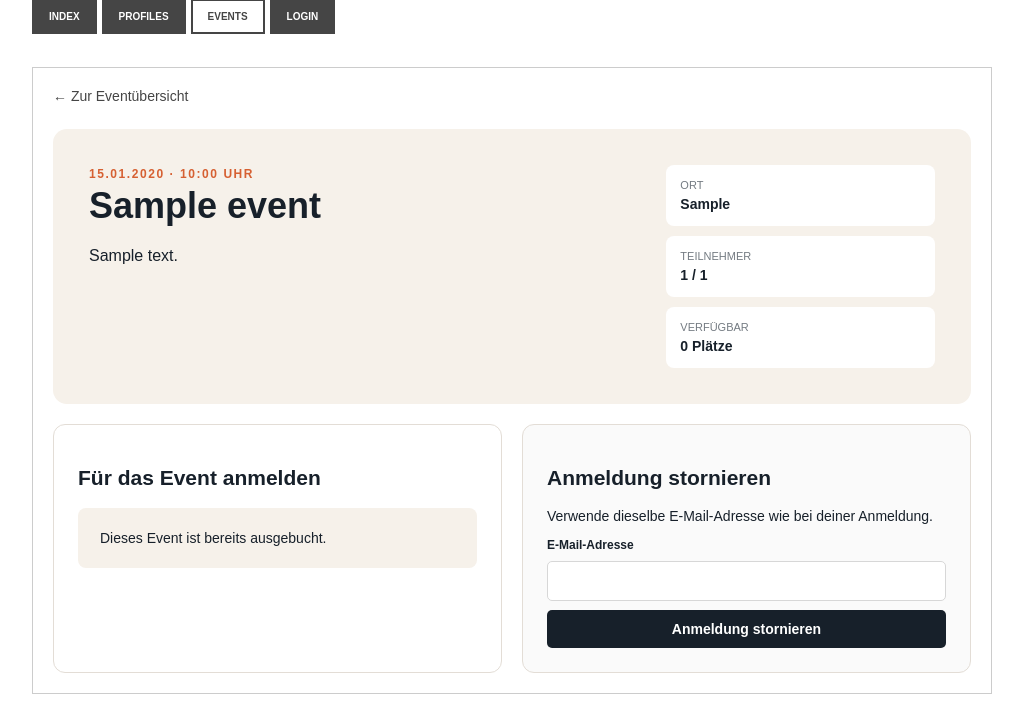
After one commit to Arikato2001/Huge, a PHP site: page /event/show/1 in a window 1280 px wide. The commit adds this page. Shown: the part 459-1183 px from the top of the page, without its empty margins (128-1151 px from the left). Run offline with PHP 8.4, Linux system fonts and the light colour scheme; tables that the repository leaves empty hold one stand-in row (values such as "Sample post"); some libraries are stand-ins or nearby versions.

Commit message:
Frontend Admin und Besucherbereich

```diff
--- a/application/controller/EventController.php
+++ b/application/controller/EventController.php
@@ -6,6 +6,54 @@ class EventController extends Controller
     {
         parent::__construct();
         // checkAdminAuthentication steht bewusst in save/edit/delete statt hier, weil register/unregister fuer Besucher erreichbar sein muessen.
+    }
+
+    public function index()
+    {
+        // Laedt alle Events inklusive Belegung und uebergibt sie an die oeffentliche Uebersichtsseite.
+        $this->View->render('event/index', array(
+            'events' => EventModel::getAllEvents()
+        ));
+    }
+
+    public function show($eventId)
+    {
+        // Holt genau das Event aus der URL, damit die Detailseite nur die ausgewaehlten Daten anzeigt.
+        $event = EventModel::getEvent($eventId);
+
+        // Leitet bei einer ungueltigen oder nicht vorhandenen ID kontrolliert zur Uebersicht zurueck.
+        if (!$event) {
+            Session::add('feedback_negative', 'Event wurde nicht gefunden.');
+            Redirect::to('event/index');
+            return;
+        }
+
+        // Stellt der Detailansicht das Event samt Teilnehmerzahl und freien Plaetzen bereit.
+        $this->View->render('event/show', array(
+            'event' => $event
+        ));
+    }
+
+    public function admin()
+    {
+        // Der komplette Verwaltungsbereich darf nur von Administratoren geoeffnet werden.
+        Auth::checkAdminAuthentication();
+
+        // Laedt zuerst alle Events, die anschliessend in einzelnen Bearbeitungsformularen dargestellt werden.
+        $events = EventModel::getAllEvents();
+        $participants = array();
+
+        // Ordnet jedem Event seine Teilnehmerliste anhand der Event-ID zu.
+        // Dadurch kann die View die passende Liste direkt unter dem jeweiligen Event ausgeben.
+        foreach ($events as $event) {
+            $participants[(int)$event->event_id] = EventModel::getParticipantsByEvent($event->event_id);
+        }
+
+        // Uebergibt beide Datenbereiche gemeinsam an die geschuetzte Admin-Oberflaeche.
+        $this->View->render('event/admin', array(
+            'events' => $events,
+            'participants' => $participants
+        ));
     }
 
     public function save()
@@ -21,12 +69,14 @@ class EventController extends Controller
             Request::post('event_location'),
             Request::post('event_max_participants')
         );
-        Redirect::to('admin');
+
+        // Zeigt nach dem Speichern wieder die Verwaltung und dort die Rueckmeldung des Models an.
+        Redirect::to('event/admin');
     }
 
     public function edit()
     {
-        // Schuetzt das Bearbeiten, weil Eventverwaltung laut AP4 eine Admin-Funktion ist.
+        // Schuetzt das Bearbeiten, weil die Eventverwaltung eine Admin-Funktion ist.
         Auth::checkAdminAuthentication();
 
         // Aktualisiert ein bestehendes Event ueber das Model, damit Validierung und SQL nicht im Controller liegen.
@@ -38,7 +88,9 @@ class EventController extends Controller
             Request::post('event_location'),
             Request::post('event_max_participants')
         );
-        Redirect::to('admin');
+
+        // Kehrt nach der Bearbeitung zur aktualisierten Eventliste zurueck.
+        Redirect::to('event/admin');
     }
 
     public function delete($eventId)
@@ -48,7 +100,9 @@ class EventController extends Controller
 
         // Loescht ein Event ueber das Model, damit auch die ID-Pruefung an einer Stelle bleibt.
         EventModel::deleteEvent($eventId);
-        Redirect::to('admin');
+
+        // Laedt die Verwaltung neu, damit das geloeschte Event nicht mehr angezeigt wird.
+        Redirect::to('event/admin');
     }
 
     public function register()
@@ -63,7 +117,9 @@ class EventController extends Controller
             Request::post('participant_email'),
             $this->getCurrentUserId()
         );
-        Redirect::to('index');
+
+        // Bleibt nach der Aktion auf der Detailseite, damit freie Plaetze und Feedback sofort sichtbar sind.
+        Redirect::to('event/show/' . Request::post('event_id'));
     }
 
     public function unregister()
@@ -77,7 +133,9 @@ class EventController extends Controller
             Request::post('participant_email'),
             $this->getCurrentUserId()
         );
-        Redirect::to('index');
+
+        // Laedt dieselbe Detailseite nach der Stornierung mit dem aktualisierten Platzstand neu.
+        Redirect::to('event/show/' . Request::post('event_id'));
     }
 
     private function getCurrentUserId()
--- a/application/model/EventModel.php
+++ b/application/model/EventModel.php
@@ -292,7 +292,7 @@ class EventModel
 
     private static function validateRegistration($eventId, $participantName, $participantEmail)
     {
-        // Validiert die AP5-Pflichtdaten, damit Name, E-Mail und Event-ID vor dem Insert stimmen.
+        // Validiert die Pflichtdaten, damit Name, E-Mail und Event-ID vor dem Insert stimmen.
         if (!ctype_digit((string)$eventId)) {
             Session::add('feedback_negative', 'Ungueltige Event-ID.');
             return false;
--- a/application/view/_templates/header.php
+++ b/application/view/_templates/header.php
@@ -15,6 +15,10 @@
     <?php if (View::checkForActiveController($filename, "gallery")) { ?>
         <link rel="stylesheet" href="<?php echo Config::get('URL'); ?>css/gallery.css?v=1" />
     <?php } ?>
+    <!-- Das zusaetzliche Event-Stylesheet wird nur auf Eventseiten geladen. -->
+    <?php if (View::checkForActiveController($filename, "event")) { ?>
+        <link rel="stylesheet" href="<?php echo Config::get('URL'); ?>css/event.css?v=1" />
+    <?php } ?>
 </head>
 <body>
     <!-- wrapper, to center website -->
@@ -23,6 +27,8 @@
         <!-- logo -->
         <div class="logo"></div>
 
+        <!-- Haelt die Hauptnavigation und die Benutzer-Navigation in einer gemeinsamen Zeile. -->
+        <div class="navigation-row">
         <!-- navigation -->
         <ul class="navigation">
             <li <?php if (View::checkForActiveController($filename, "index")) { echo ' class="active" '; } ?> >
@@ -30,6 +36,10 @@
             </li>
             <li <?php if (View::checkForActiveController($filename, "profile")) { echo ' class="active" '; } ?> >
                 <a href="<?php echo Config::get('URL'); ?>profile/index">Profiles</a>
+            </li>
+            <!-- Die Eventuebersicht ist fuer Besucher und eingeloggte Benutzer erreichbar. -->
+            <li <?php if (View::checkForActiveController($filename, "event")) { echo ' class="active" '; } ?> >
+                <a href="<?php echo Config::get('URL'); ?>event/index">Events</a>
             </li>
             <?php if (Session::userIsLoggedIn()) { ?>
                 <li <?php if (View::checkForActiveController($filename, "dashboard")) { echo ' class="active" '; } ?> >
@@ -84,6 +94,10 @@
                 </ul>
             </li>
             <?php if (Session::get("user_account_type") == 7) : ?>
+                <!-- Der direkte Verwaltungslink wird ausschliesslich Administratoren angezeigt. -->
+                <li>
+                    <a href="<?php echo Config::get('URL'); ?>event/admin">Eventverwaltung</a>
+                </li>
                 <li <?php if (View::checkForActiveController($filename, "admin")) {
                     echo ' class="active" ';
                 } ?> >
@@ -92,3 +106,4 @@
             <?php endif; ?>
         <?php endif; ?>
         </ul>
+        </div><!-- close class="navigation-row" -->
--- /dev/null
+++ b/application/view/event/show.php
@@ -0,0 +1,56 @@
+<?php
+// Die Belegung entscheidet, ob das Anmeldeformular oder der Ausgebucht-Hinweis gezeigt wird.
+$isFull = (int)$this->event->available_places <= 0;
+?>
+<div class="container event-page">
+    <a class="event-back" href="<?php echo Config::get('URL'); ?>event/index">← Zur Eventübersicht</a>
+
+    <?php $this->renderFeedbackMessages(); ?>
+
+    <!-- Zeigt die wichtigsten Eventdaten und die aktuelle Belegung im Kopfbereich. -->
+    <div class="event-detail">
+        <main>
+            <span class="event-eyebrow"><?php echo date('d.m.Y · H:i', strtotime($this->event->event_date)); ?> Uhr</span>
+            <h1><?php echo $this->encodeHTML($this->event->event_title); ?></h1>
+            <p class="event-detail-description"><?php echo nl2br($this->encodeHTML($this->event->event_description)); ?></p>
+        </main>
+        <aside class="event-facts">
+            <div><span>Ort</span><strong><?php echo $this->encodeHTML($this->event->event_location); ?></strong></div>
+            <div><span>Teilnehmer</span><strong><?php echo (int)$this->event->participant_count; ?> / <?php echo (int)$this->event->event_max_participants; ?></strong></div>
+            <div><span>Verfügbar</span><strong><?php echo max(0, (int)$this->event->available_places); ?> Plätze</strong></div>
+        </aside>
+    </div>
+
+    <!-- Anmeldung und Stornierung stehen als getrennte Formulare nebeneinander. -->
+    <div class="event-form-grid">
+        <section class="event-panel">
+            <h2>Für das Event anmelden</h2>
+            <!-- Bei vollem Teilnehmerlimit wird keine weitere Anmeldung angeboten. -->
+            <?php if ($isFull) { ?>
+                <p class="event-full-message">Dieses Event ist bereits ausgebucht.</p>
+            <?php } else { ?>
+                <!-- Die Event-ID wird versteckt mitgesendet, damit das Backend die Anmeldung zuordnen kann. -->
+                <form action="<?php echo Config::get('URL'); ?>event/register" method="post" class="event-form">
+                    <input type="hidden" name="event_id" value="<?php echo (int)$this->event->event_id; ?>" />
+                    <label for="participant_name">Name</label>
+                    <input id="participant_name" type="text" name="participant_name" maxlength="120" required />
+                    <label for="participant_email">E-Mail-Adresse</label>
+                    <input id="participant_email" type="email" name="participant_email" maxlength="254" required />
+                    <input type="submit" value="Verbindlich anmelden" />
+                </form>
+            <?php } ?>
+        </section>
+
+        <section class="event-panel event-panel-muted">
+            <h2>Anmeldung stornieren</h2>
+            <p>Verwende dieselbe E-Mail-Adresse wie bei deiner Anmeldung.</p>
+            <!-- Die Stornierung identifiziert die vorhandene Anmeldung ueber Event-ID und E-Mail. -->
+            <form action="<?php echo Config::get('URL'); ?>event/unregister" method="post" class="event-form">
+                <input type="hidden" name="event_id" value="<?php echo (int)$this->event->event_id; ?>" />
+                <label for="unregister_email">E-Mail-Adresse</label>
+                <input id="unregister_email" type="email" name="participant_email" maxlength="254" required />
+                <input type="submit" value="Anmeldung stornieren" />
+            </form>
+        </section>
+    </div>
+</div>
--- /dev/null
+++ b/public/css/event.css
@@ -0,0 +1,54 @@
+/* Gemeinsame Farben und Box-Modell fuer alle Seiten des Event-Moduls. */
+.event-page { --event-ink: #17202a; --event-accent: #d66032; --event-soft: #f6f1ea; color: var(--event-ink); box-sizing: border-box; }
+.event-page * { box-sizing: border-box; }
+.event-heading, .event-admin-card-head { display: flex; align-items: flex-start; justify-content: space-between; gap: 24px; }
+.event-heading { margin-bottom: 28px; }
+.event-heading h1, .event-detail h1 { margin: 5px 0 8px; font-size: 36px; line-height: 1.1; }
+.event-heading p { margin: 0; color: #66707a; }
+.event-eyebrow { color: var(--event-accent); font-size: 12px; font-weight: bold; letter-spacing: .13em; text-transform: uppercase; }
+/* Zweispaltige Kartenansicht fuer die oeffentliche Eventuebersicht. */
+.event-grid { display: grid; grid-template-columns: repeat(2, minmax(0, 1fr)); gap: 20px; }
+.event-card { display: grid; grid-template-columns: 76px 1fr; gap: 18px; padding: 24px; border: 1px solid #e3ddd6; border-radius: 12px; background: #fff; box-shadow: 0 8px 26px rgba(23,32,42,.06); }
+.event-card-date { text-align: center; border-right: 1px solid #e3ddd6; padding-right: 18px; }
+.event-card-date strong { display: block; font-size: 32px; }
+.event-card-date span { color: #747b82; font-size: 11px; }
+.event-card h2 { margin: 10px 0 6px; }
+.event-card p { color: #5f6871; line-height: 1.55; }
+.event-meta { font-size: 12px; font-weight: bold; }
+/* Farbige Kennzeichnung fuer freie beziehungsweise ausgebuchte Events. */
+.event-status { display: inline-block; padding: 5px 9px; border-radius: 20px; background: #dff3e5; color: #267044; font-size: 11px; font-weight: bold; }
+.event-status.is-full { background: #f6dfdc; color: #9a382d; }
+.event-button { display: inline-block; padding: 10px 15px; border-radius: 5px; background: var(--event-ink); color: #fff !important; text-decoration: none; font-weight: bold; }
+.event-button-secondary { background: var(--event-soft); color: var(--event-ink) !important; }
+.event-back { display: inline-block; margin-bottom: 25px; text-decoration: none; }
+/* Detailbereich mit Eventbeschreibung links und den wichtigsten Fakten rechts. */
+.event-detail { display: grid; grid-template-columns: 1.6fr .8fr; gap: 40px; padding: 36px; border-radius: 14px; background: var(--event-soft); }
+.event-detail-description { font-size: 16px; line-height: 1.7; }
+.event-facts { display: grid; gap: 10px; }
+.event-facts div { padding: 14px; border-radius: 8px; background: #fff; }
+.event-facts span, .event-facts strong { display: block; }
+.event-facts span { margin-bottom: 5px; color: #747b82; font-size: 11px; text-transform: uppercase; }
+/* Formulare fuer Anmeldung, Stornierung sowie die Admin-Bearbeitung. */
+.event-form-grid { display: grid; grid-template-columns: 1fr 1fr; gap: 20px; margin-top: 20px; }
+.event-panel { padding: 24px; border: 1px solid #e3ddd6; border-radius: 12px; background: #fff; }
+.event-panel-muted { background: #fafafa; }
+.event-form { display: grid; gap: 9px; }
+.event-form label { font-size: 12px; font-weight: bold; }
+.event-page .event-form input, .event-page .event-form textarea { width: 100%; padding: 11px; border: 1px solid #d7d7d7; border-radius: 5px; background: #fff; font: inherit; }
+.event-page .event-form input[type="submit"] { width: auto; border: 0; background: var(--event-ink); color: #fff; font-weight: bold; }
+.event-full-message, .event-empty { padding: 22px; border-radius: 8px; background: var(--event-soft); }
+/* Adminbereich: vier Felder pro Zeile und breite Beschreibungsfelder. */
+.event-admin-list { display: grid; gap: 20px; margin-top: 20px; }
+.event-admin-form { grid-template-columns: repeat(4, minmax(0, 1fr)); gap: 14px; }
+.event-admin-form label input, .event-admin-form label textarea { display: block; margin-top: 6px; }
+.event-form-wide { grid-column: 1 / -1; }
+.event-danger { border-radius: 5px; background: #9a382d !important; color: #fff; }
+.event-participants { margin-top: 20px; padding-top: 18px; border-top: 1px solid #e3ddd6; }
+.event-participants summary { cursor: pointer; font-weight: bold; }
+/* Tabellen bleiben auch auf schmalen Bildschirmen horizontal erreichbar. */
+.event-table-wrap { overflow-x: auto; }
+.event-page table { width: 100%; border-collapse: collapse; font-size: 12px; }
+.event-page th, .event-page td { padding: 10px; border-bottom: 1px solid #e7e7e7; text-align: left; }
+/* Responsive Umbrueche fuer Tablets und Smartphones. */
+@media (max-width: 760px) { .event-grid, .event-detail, .event-form-grid { grid-template-columns: 1fr; } .event-admin-form { grid-template-columns: 1fr 1fr; } .event-heading { flex-direction: column; } }
+@media (max-width: 480px) { .event-card { grid-template-columns: 1fr; } .event-card-date { border-right: 0; border-bottom: 1px solid #e3ddd6; padding: 0 0 12px; } .event-admin-form { grid-template-columns: 1fr; } .event-form-wide { grid-column: auto; } }
```
Also changed, not shown: application/view/event/admin.php (added, +84 -0 lines), application/view/event/index.php (added, +48 -0 lines).
